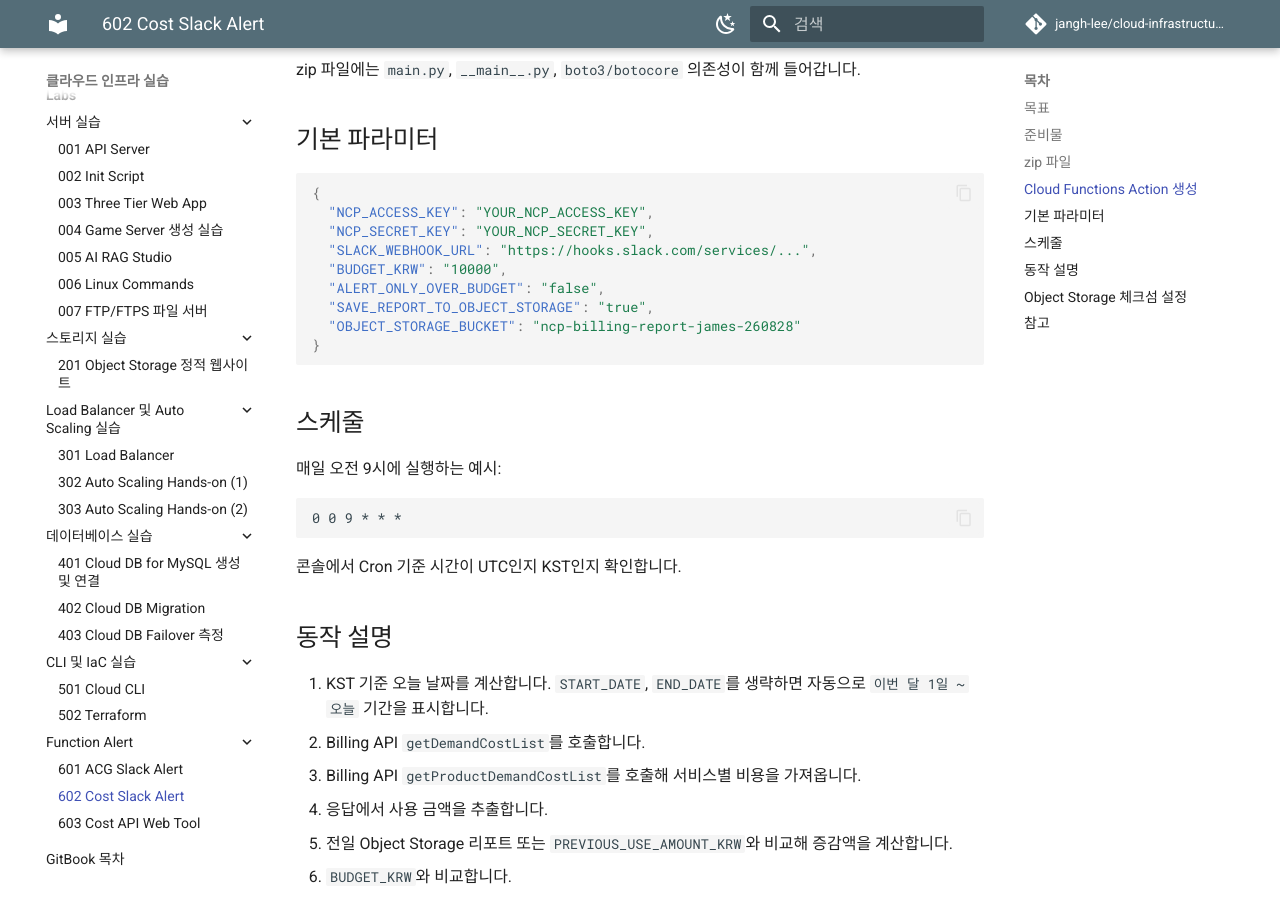
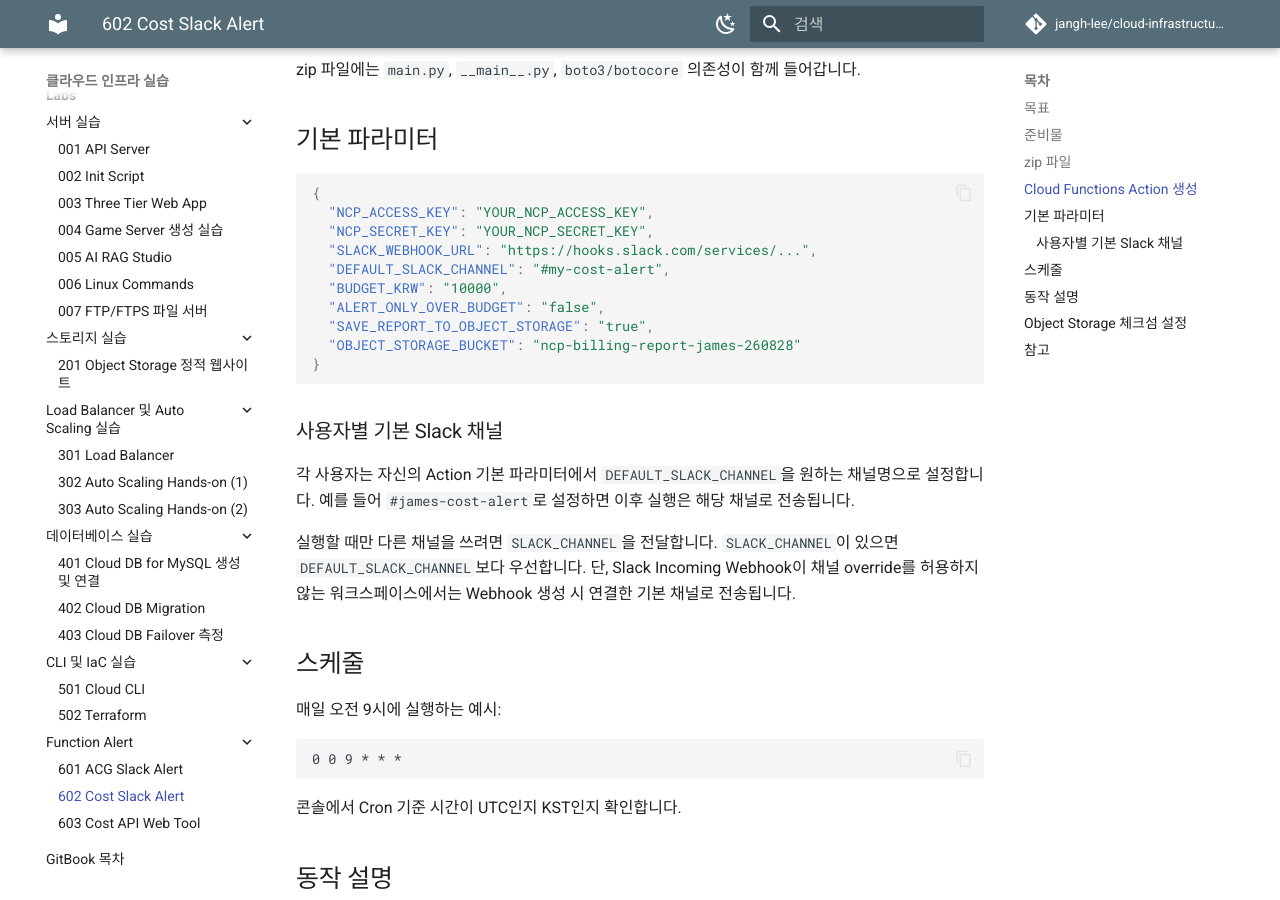
Before and after one commit to jangh-lee/cloud-infrastructure-lecture-example, an MkDocs documentation site: the page built from gitbook/labs/602-cost-slack-alert.md, in a window 1280 px wide and 900 px high, scrolled down 1574 px. Built offline with MkDocs 1.6.1 and Material for MkDocs 9.7.7, drawn with Linux system fonts in a browser that asks for light colours; comment, search, counter and statistics services are not loaded.

Commit message:
feat: add configurable default Slack channel

````diff
--- a/gitbook/labs/602-cost-slack-alert.md
+++ b/gitbook/labs/602-cost-slack-alert.md
@@ -67,12 +67,19 @@
   "NCP_ACCESS_KEY": "YOUR_NCP_ACCESS_KEY",
   "NCP_SECRET_KEY": "YOUR_NCP_SECRET_KEY",
   "SLACK_WEBHOOK_URL": "https://hooks.slack.com/services/...",
+  "DEFAULT_SLACK_CHANNEL": "#my-cost-alert",
   "BUDGET_KRW": "10000",
   "ALERT_ONLY_OVER_BUDGET": "false",
   "SAVE_REPORT_TO_OBJECT_STORAGE": "true",
   "OBJECT_STORAGE_BUCKET": "ncp-billing-report-james-260828"
 }
 ```
+
+### 사용자별 기본 Slack 채널
+
+각 사용자는 자신의 Action 기본 파라미터에서 `DEFAULT_SLACK_CHANNEL`을 원하는 채널명으로 설정합니다. 예를 들어 `#james-cost-alert`로 설정하면 이후 실행은 해당 채널로 전송됩니다.
+
+실행할 때만 다른 채널을 쓰려면 `SLACK_CHANNEL`을 전달합니다. `SLACK_CHANNEL`이 있으면 `DEFAULT_SLACK_CHANNEL`보다 우선합니다. 단, Slack Incoming Webhook이 채널 override를 허용하지 않는 워크스페이스에서는 Webhook 생성 시 연결한 기본 채널로 전송됩니다.
 
 ## 스케줄
 
````
Also changed, not shown: 602-cost slack alert/README.md (+16 -1 lines), 2 other files.
